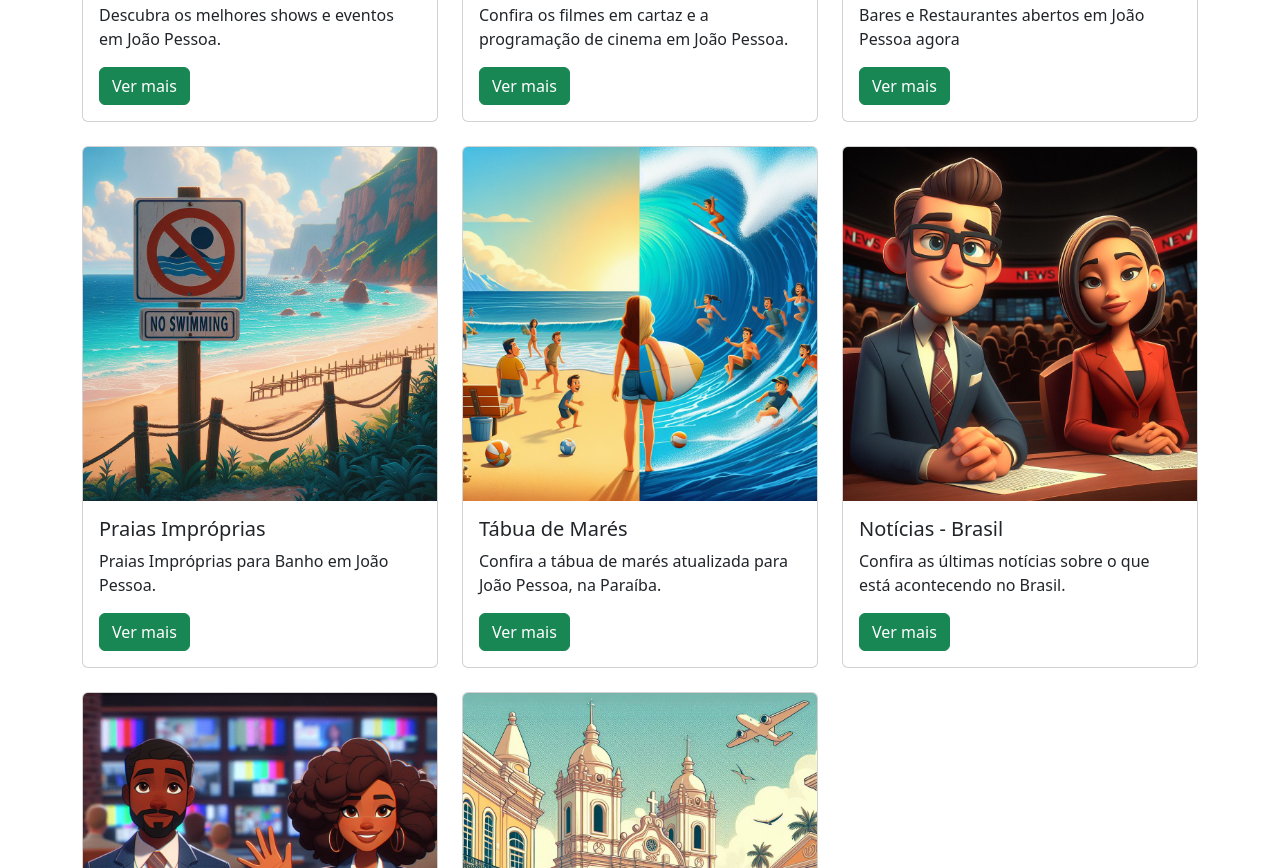
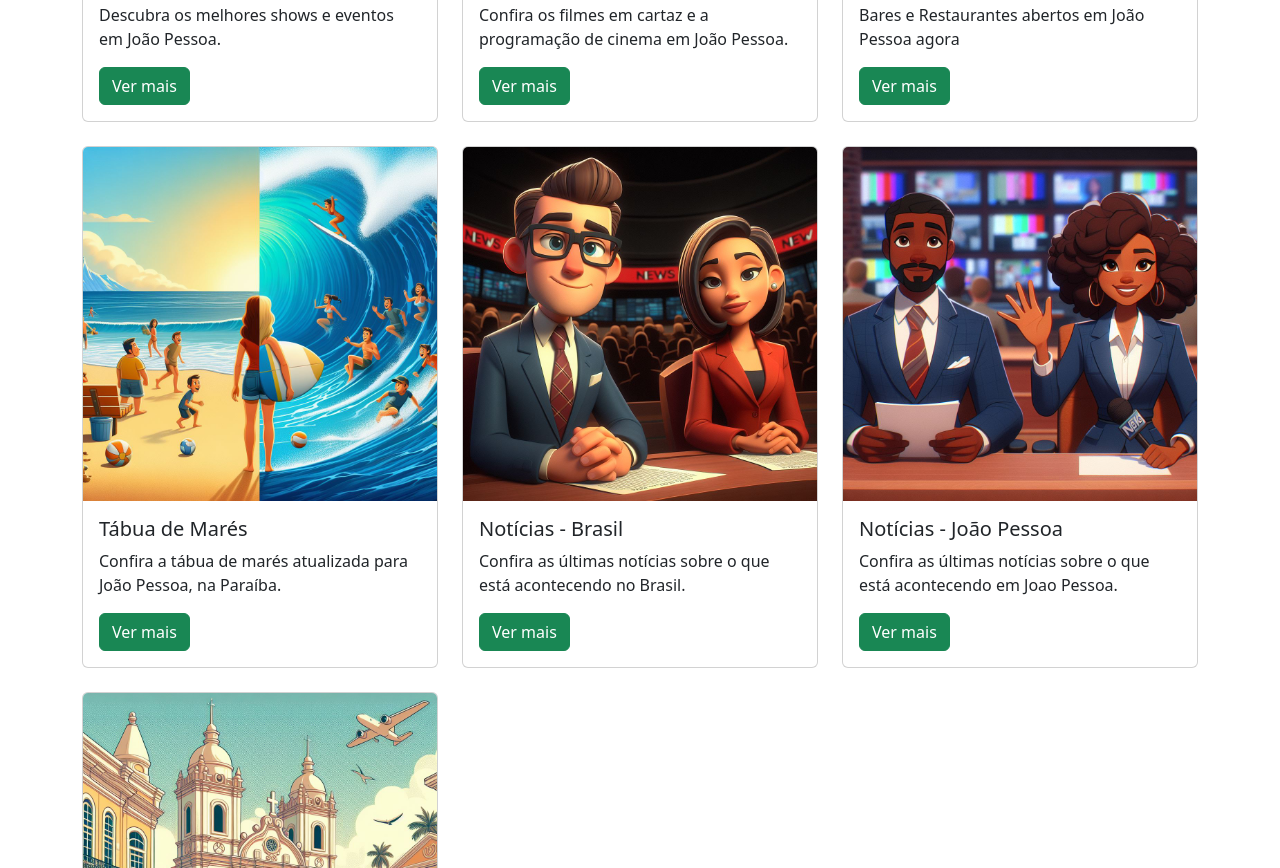
Before and after one commit to mtcporto/vivajoaopessoa, a website: page index.html in a window 1280 px wide. Shown: the part 740-1608 px from the top of the page. Drawn offline with nearby package versions, Linux system fonts and the light colour scheme; no server answers; some icons are missing.

Commit message:
Update index.html

```diff
--- a/index.html
+++ b/index.html
@@ -64,12 +64,12 @@
     "link": "/bares/",
     "imagem": "bares.jpeg"
   },
-  {
-    "titulo": "Praias Impróprias",
-    "texto": "Praias Impróprias para Banho em João Pessoa.",
-    "link": "/qualidade/",
-    "imagem": "praiaImpropria.jpeg"
-  },
+  // {
+  //   "titulo": "Praias Impróprias",
+  //   "texto": "Praias Impróprias para Banho em João Pessoa.",
+  //   "link": "/qualidade/",
+  //   "imagem": "praiaImpropria.jpeg"
+  // },
   // {
   //   "titulo": "Programação - Cine Bangue",
   //   "texto": "Confira os filmes em cartaz e a programacao no Cine Bangue",
```
